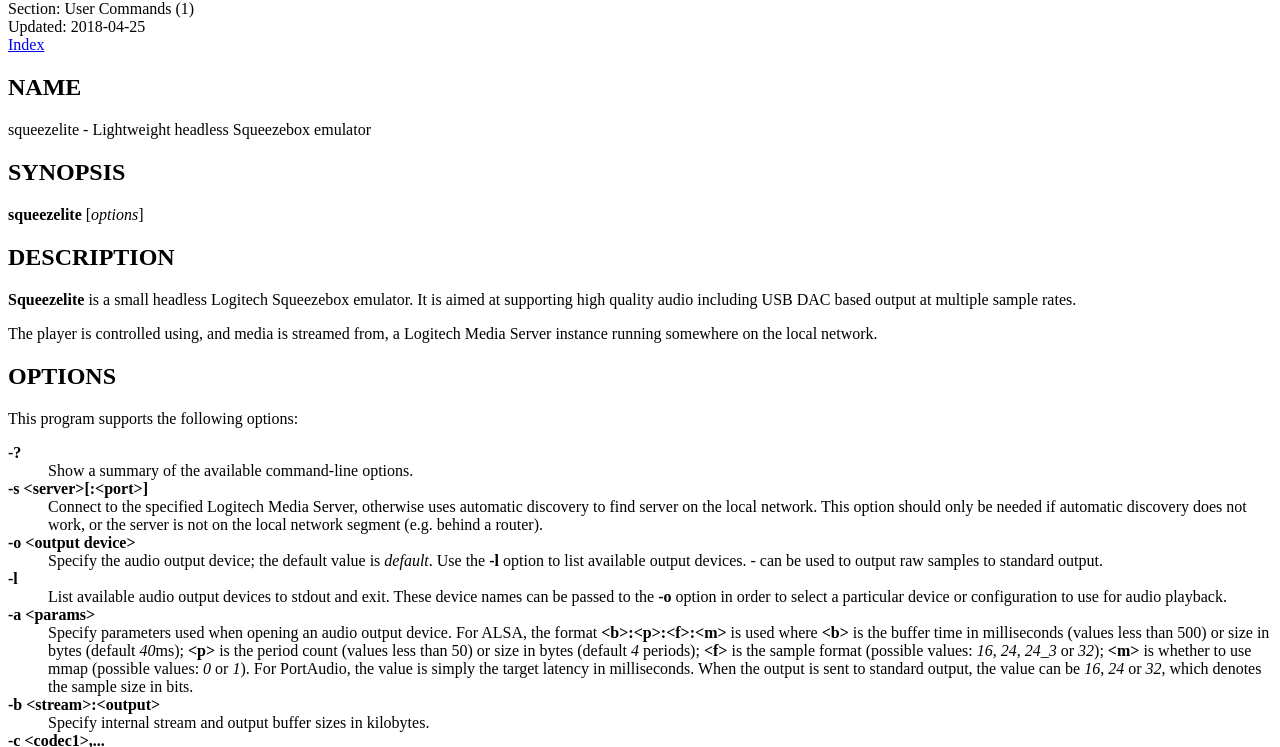
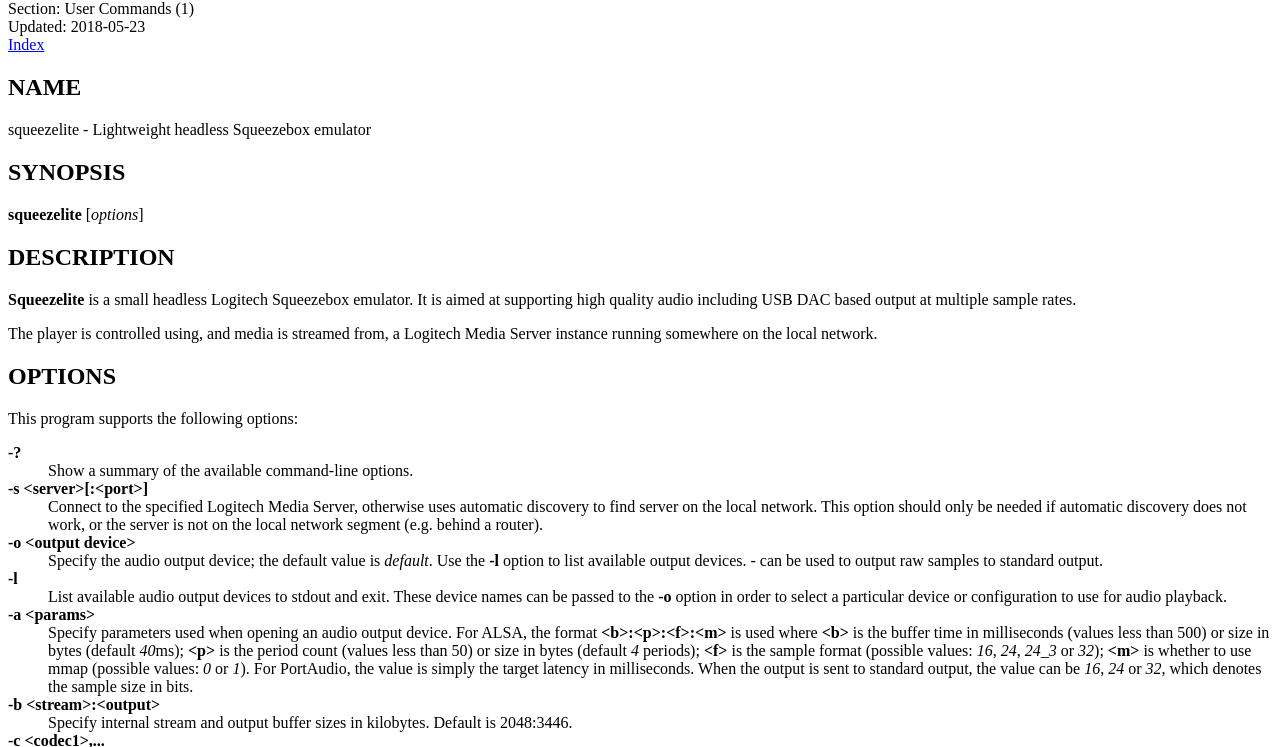
Before and after one commit to ralph-irving/ralph-irving.github.io, a plain HTML site: page squeezelite.html in a window 1280 px wide. Shown: the part 66-813 px from the top of the page. Drawn offline with Linux system fonts and the light colour scheme.

Commit message:
Update squeezelite.html

```diff
--- a/squeezelite.html
+++ b/squeezelite.html
@@ -2,7 +2,7 @@
 <HTML><HEAD><TITLE>Man page of SQUEEZELITE</TITLE>
 </HEAD><BODY>
 <H1>SQUEEZELITE</H1>
-Section: User Commands  (1)<BR>Updated: 2018-04-25<BR><A HREF="#index">Index</A>
+Section: User Commands  (1)<BR>Updated: 2018-05-23<BR><A HREF="#index">Index</A>
 
 
 <A NAME="lbAB">&nbsp;</A>
@@ -101,7 +101,7 @@ which denotes the sample size in bits.
 <DT><B>-b &lt;stream&gt;:&lt;output&gt;</B>
 
 <DD>
-Specify internal stream and output buffer sizes in kilobytes.
+Specify internal stream and output buffer sizes in kilobytes. Default is 2048:3446.
 <DT><B>-c &lt;codec1&gt;,...</B>
 
 <DD>
@@ -496,6 +496,6 @@ for further information about resampling.
 This document was created by
 <A HREF="/cgi-bin/man/man2html">man2html</A>,
 using the manual pages.<BR>
-Time: 11:15:00 GMT, May 04, 2018
+Time: 12:51:55 GMT, June 09, 2018
 </BODY>
 </HTML>
```
